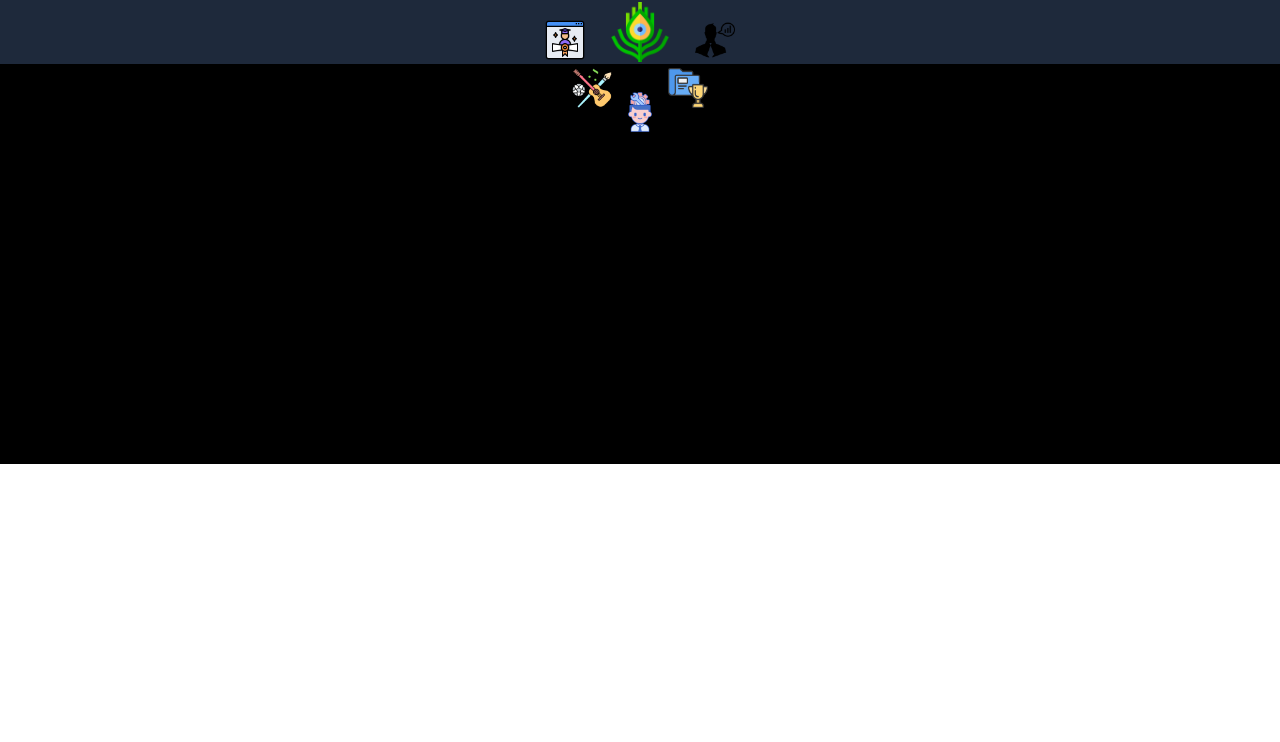
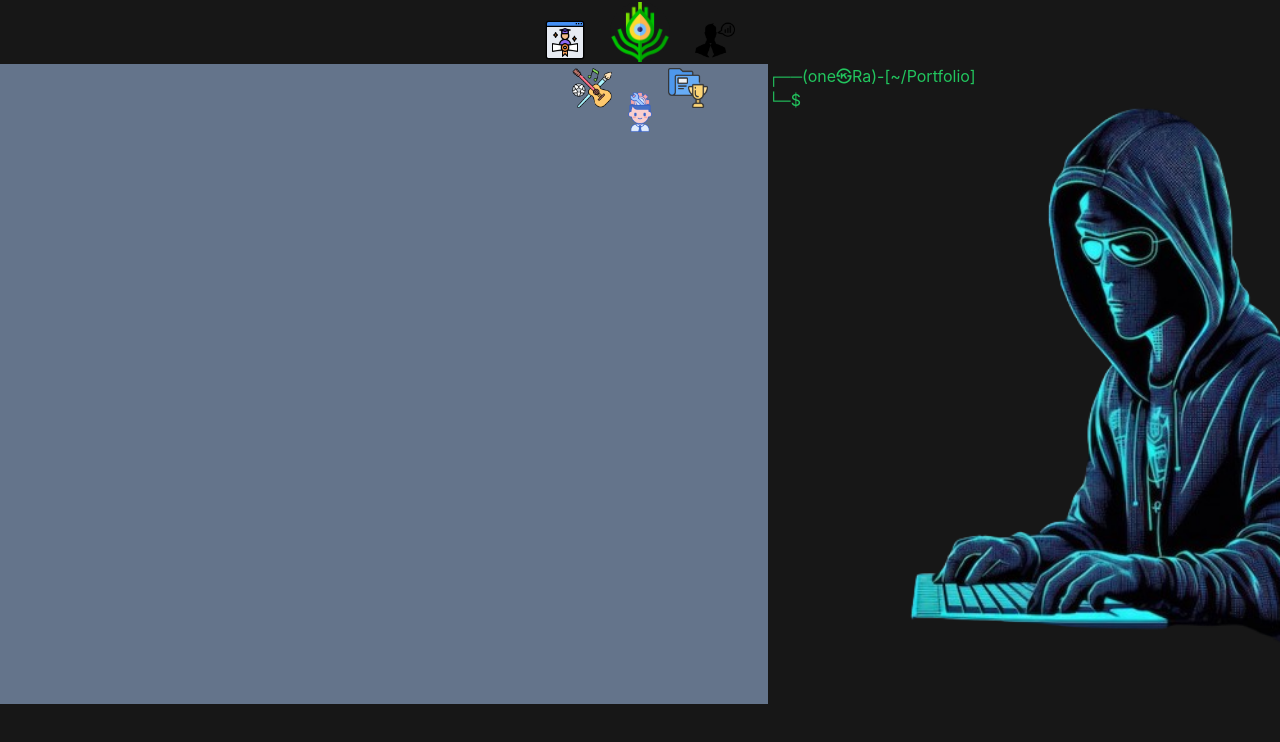
Before and after one commit to doTryCatch/portfolio.web, a React (Create React App) app: page / in a window 1280 px wide. Both pictures are taken after a click on the picture 640 px from the left and 32 px from the top of the page. Shown: the top 742 px of the page. Built offline with nearby package versions, Linux system fonts and the light colour scheme.

Commit message:
homepage cli terminal created with ls and cd functionalities

```diff
--- a/src/components/Home.js
+++ b/src/components/Home.js
@@ -1,67 +1,191 @@
-import React ,{useState,useRef,useEffect}from 'react'
-import Peacock from "../image/peacock.png"
-import SKill from "../image/skill.png"
-import Qualification from "../image/qualification.png"
-import Project  from "../image/projects.png"
-import About from "../image/about.png"
-import Hobby from "../image/hobby.png"
+import React, { useState, useRef, useEffect } from "react";
+import Peacock from "../image/peacock.png";
+import SKill from "../image/skill.png";
+import Qualification from "../image/qualification.png";
+import Project from "../image/projects.png";
+import About from "../image/about.png";
+import Hobby from "../image/hobby.png";
+import Hacker from "../image/hacker.png";
+import { CLI_MENU, data } from "../jsonFIle/CLI";
+
+function Home() {
+  const [menu, setMenu] = useState(false);
+  const [text, setText] = useState("");
+  const [index, setIndex] = useState(0);
+  const [inputValue, setInputValue] = useState("");
+  const [command, setCommand] = useState([]);
+  const [current_dir, setDir] = useState("Portfolio");
+  const [output, setOutput] = useState([]);
+  const [file, setInfo] = useState("about.txt");
+
+  const find = (dir, Data, all) => {
+    if (Object.keys(Data).length == 0 || all.includes(".txt")) return;
+
+    for (let all in Data) {
+      if (all == dir) {
+        setDir(dir);
+        let arr = [];
+        for (let key in Data[all]) {
+          arr.push(key);
+        }
 
 
-function Home() {
- const [menu,setMenu]=useState(false)
-
- const hanldeClick=()=>{
-  setMenu(menu==false? true : false)
+        setOutput(arr);
+        return;
+      }
+      if (!all.includes(".txt")) {
+        find(dir, Data[all], all);
+      }
+    }
+  };
 
 
+  const handleInputChange = (event) => {
+    setInputValue(event.target.value);
+    setCommand(event.target.value.split(" "));
+  };
 
+  window.addEventListener("keydown", (e) => {
+    // let cmd=command.split(" ")
+
+    if (e.key == "Enter") {
+      e.preventDefault()
+
+      switch (command[0]) {
+        case "cd":
+          find(command[1], data, "");
+          break;
+        case "ls":
+
+          find(current_dir.toLowerCase(), data, "");
+        case "help": for(let all in CLI_MENU.help){
+          setOutput(output.push(all))
         }
+          break;
+        default:setOutput(["syntax error"])
+      }
+    }
+  });
+
+  // for scroll with in terminal in case of more input appear
+  const autoExpand = (element) => {
+    const maxHeight = 600;
+    element.style.height = "auto";
+    element.style.height = Math.min(element.scrollHeight, maxHeight) + "px";
+  };
+
+  const hanldeClick = () => {
+    setMenu(menu == false ? true : false);
+  };
+
+  const drawText = (txt) => {
+    if (txt.length - 1 > index) {
+      // console.log(text)
+      setTimeout(() => {
+        setText(text + txt[index]);
+        setIndex(index + 1);
+      }, 100);
+    }
+  };
+  window.onload = drawText(" hi this is roshan patel");
 
   return (
-   <section className="home">
+    <section className="home ">
       <div className=" h-[100vh]">
+        <div className="nav-area w-full center ">
+          <div className="nav_elem my-8  bg-transparent">
+            <ul className="center ">
+              <li
+                className={
+                  menu
+                    ? " center translate-y-2  translate-x-[75px] -z-1 h-10 w-10 opacity-[100%]"
+                    : " opacity-0 absolute h-10 w-10 "
+                }
+              >
+                {" "}
+                <img src={About} alt="" className="w-full" />
+              </li>
+              <li
+                className={
+                  menu
+                    ? " center translate-y-14 translate-x-12  -z-1  h-10 w-10 opacity-[100%]"
+                    : " opacity-0 absolute -z-1  h-10 w-10  "
+                }
+              >
+                {" "}
+                <img src={Project} alt="" className="w-full" />
+              </li>
 
-    <canvas className="canva  bg-transparent fixed " >
-
-
-</canvas>
-
-  <div className="nav-area w-full center bg-slate-800 ">
-    <div className="nav_elem my-8  bg-transparent">
-    <ul className='center '>
-
-
-    <li className= {menu?" center translate-y-2  translate-x-[75px] -z-1 h-10 w-10 opacity-[100%]":" opacity-0 absolute h-10 w-10 "}> <img src={About} alt=""  className='w-full'/></li>
-    <li className={menu?" center translate-y-14 translate-x-12  -z-1  h-10 w-10 opacity-[100%]":" opacity-0 absolute -z-1  h-10 w-10  "}> <img src={Project} alt=""  className='w-full'/></li>
-
-    <li className={menu?"center translate-y-20 -z-1  h-10 w-10  opacity-[100%]":" opacity-0 absolute -z-1 h-10 w-10 "}> <img src={SKill} alt=""  className='w-full'/></li>
-    <li className={menu?" center translate-y-14 -translate-x-12  -z-1  h-10 w-10 opacity-[100%]":" opacity-0 absolute -z-1  h-10 w-10 "}> <img src={Hobby} alt=""  className='w-full'/></li>
-    <li className={menu?" center translate-y-2 -translate-x-[75px] -z-1  h-10 w-10 opacity-[100%]":" opacity-0 absolute -z-1  h-10 w-10 "}> <img src={Qualification} alt=""  className='w-full'/></li>
+              <li
+                className={
+                  menu
+                    ? "center translate-y-20 -z-1  h-10 w-10  opacity-[100%]"
+                    : " opacity-0 absolute -z-1 h-10 w-10 "
+                }
+              >
+                {" "}
+                <img src={SKill} alt="" className="w-full" />
+              </li>
+              <li
+                className={
+                  menu
+                    ? " center translate-y-14 -translate-x-12  -z-1  h-10 w-10 opacity-[100%]"
+                    : " opacity-0 absolute -z-1  h-10 w-10 "
+                }
+              >
+                {" "}
+                <img src={Hobby} alt="" className="w-full" />
+              </li>
+              <li
+                className={
+                  menu
+                    ? " center translate-y-2 -translate-x-[75px] -z-1  h-10 w-10 opacity-[100%]"
+                    : " opacity-0 absolute -z-1  h-10 w-10 "
+                }
+              >
+                {" "}
+                <img src={Qualification} alt="" className="w-full" />
+              </li>
               <li className="home center scale-150 ">
                 <div className="img center">
-      <img src={Peacock} alt=""  className='w-10 ' onClick={hanldeClick}/>
+                  <img
+                    src={Peacock}
+                    alt=""
+                    className="w-10 "
+                    onClick={hanldeClick}
+                  />
                 </div>
-
               </li>
             </ul>
           </div>
+        </div>
+        <div className="home-front-view flex h-[80%] ">
+          <div className="gui-interface w-[60%] bg-slate-500 "></div>
 
-
-
+          <div className="terminal text-green-500  w-[40%]">
+            <div className="input bg-transparent">
+              <h1>┌──(one㉿Ra)-[~/{current_dir}]</h1>
+              <h1 className="flex">
+                └─${" "}
+                <textarea
+                  id="autoExpandInput"
+                  value={inputValue}
+                  onChange={handleInputChange}
+                  onInput={(e) => autoExpand(e.target)}
+                  className=" bg-transparent outline-none w-[100%] text-white border-none resize-none"
+                />
+              </h1>
             </div>
-  <div className="home-front-view bg-black h-[50vh]">
-      <h1>this is portfolio website</h1>
+            <div className="output-area bg-transparent rid grid-cols-4 gap-2">
+              {output.map((elem, index) => (
+                <p key={index}>{elem}</p>
+              ))}
             </div>
-
-
           </div>
-
-
-
-
-
+        </div>
+      </div>
     </section>
-  )
+  );
 }
 
-export default Home
+export default Home;
--- a/src/index.css
+++ b/src/index.css
@@ -26,8 +26,15 @@ code {
 
 }
 
+.home{
+  background:rgb(23, 23, 23);
+}
+.terminal{
+background: url("../src/image/hacker.png");
+background-repeat: no-repeat;
+background-size: cover;
 
-
+}
 li{
   border-radius: 50%;
 
--- /dev/null
+++ b/src/jsonFIle/CLI.js
@@ -0,0 +1,24 @@
+const CLI_MENU = {
+  help: {
+    heading: " the below written command are only valid here!!!",
+    ls: "Use 'ls' to list the items of a particular working directories",
+    cd: "Use 'cd' to change the current directory",
+  },
+};
+const data = {
+  portfolio: {
+    about: {
+      info:{"aboutme.txt": {
+        name: "Your Name",
+        age: 25,
+        nationality: "Your Nationality",
+        occupation: "Your Occupation",
+        interests: ["Interest 1", "Interest 2", "Interest 3"],
+      },
+    },
+},
+    skills: { "skill.txt": ["Language 1", "Language 2"] },
+    projects: { "project.txt": ["Language 1", "Language 2"] },
+  },
+};
+module.exports = { CLI_MENU, data };
```
Also changed, not shown: src/components/about.txt (added), src/files/about.txt (added), src/image/hacker.png (added). Lines whose indentation alone changed are shown as unchanged.
